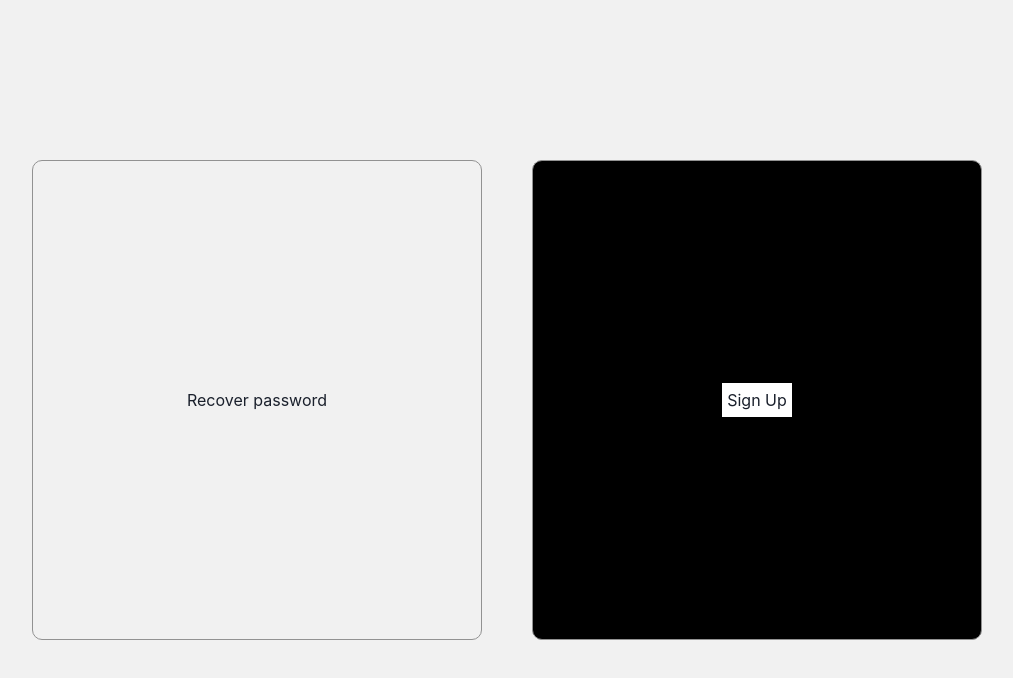
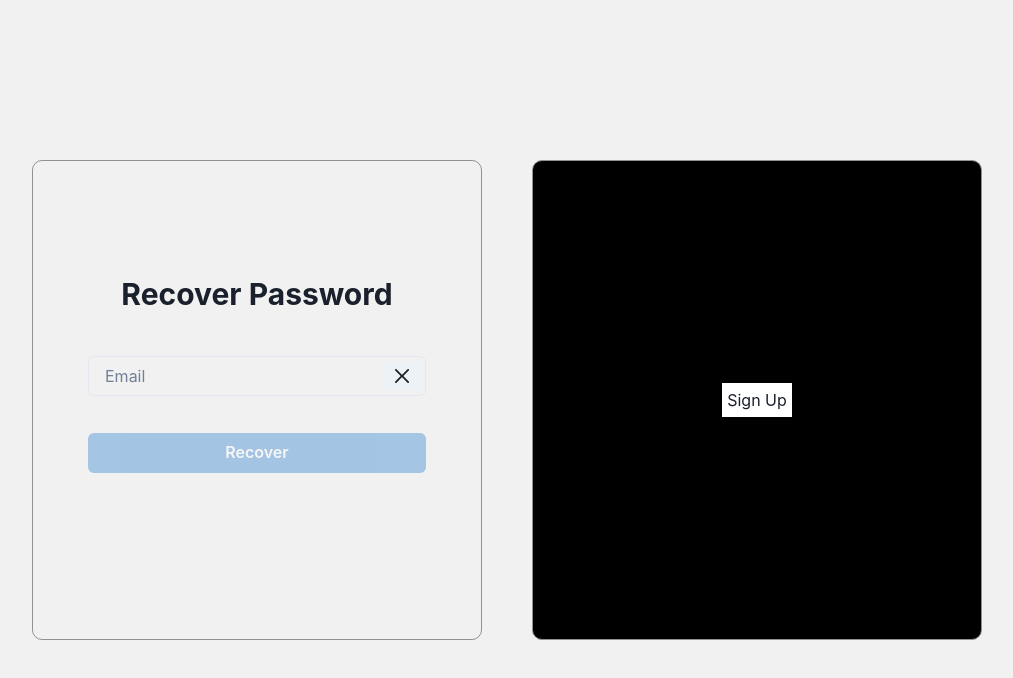
Before and after one commit to EdsonMartinelli/LoginSystem-Frontend, a React (Vite) app: page /recover in a window 1280 px wide. Shown: the top 678 px of the page, without its empty margins (133-1146 px from the left). Built offline with nearby package versions, Linux system fonts and the light colour scheme.

Commit message:
added form error

```diff
--- a/src/AppRoutes.tsx
+++ b/src/AppRoutes.tsx
@@ -1,5 +1,4 @@
 import { Routes, Route, useLocation } from 'react-router-dom'
-import { AnimatePresence } from 'framer-motion'
 import { Home } from './pages/Home/Home'
 import { SignUp } from './pages/SignUp'
 import { Login } from './pages/Login'
@@ -10,11 +9,9 @@ import { AnimatedAuthLeftToRight } from './animated/AnimatedAuthLeftToRight'
 import { AnimatedAuthRightToLeft } from './animated/AnimatedAuthRighToLeft'
 import { Profile } from './pages/Profile'
 import { AuthGuard } from './guards/AuthGuard'
+import { NoAuthGuard } from './guards/NoAuthGuard'
 
 /*
-   You need to wrap the entire app with AnimationPresence. The attribute
-   exitBeforeEnter will wait a render component finish the animetion for
-   start another.
 
    You need to pass location, and key in Routes because frame-motion use
    this information internally in page animation transition and others
@@ -30,21 +27,17 @@ function AppRoutes() {
       <Route path="/" element={<Home />} />
 
       <Route element={<AnimatedAuthRightToLeft />}>
-        <Route path="/login" element={<Login orientation={'RightToLeft'}/>}/>
-        <Route path="/recover" element={<RecoverPassword />}/>
+        <Route path="/login" element={<NoAuthGuard><Login orientation={'RightToLeft'}/></NoAuthGuard>}/>
+        <Route path="/recover" element={<NoAuthGuard><RecoverPassword orientation={'RightToLeft'}/></NoAuthGuard>}/>
       </Route>
 
       <Route element={<AnimatedAuthLeftToRight />}>
-        <Route path="/signup" element={<SignUp />}/>
-        <Route path="/active/:id" element={<ConfirmEmail />}/>
-        <Route path="/activated" element={<AccountActivated />}/>
+        <Route path="/signup" element={<NoAuthGuard><SignUp orientation={'LeftToRight'}/></NoAuthGuard>}/>
+        <Route path="/active/:id" element={<NoAuthGuard><ConfirmEmail /></NoAuthGuard>}/>
+        <Route path="/activated" element={<NoAuthGuard><AccountActivated /></NoAuthGuard>}/>
       </Route>
 
-      <Route path="/profile" element={
-        <AuthGuard>
-          <Profile />
-        </AuthGuard>
-      } />
+      <Route path="/profile" element={<AuthGuard><Profile /></AuthGuard>} />
 
     </Routes>
   )
--- a/src/guards/AuthGuard.tsx
+++ b/src/guards/AuthGuard.tsx
@@ -12,7 +12,7 @@ export function AuthGuard({children}: authGuardProps){
     const navigate = useNavigate()
 
     useEffect(() => {
-        (async function teste() {
+        (async () => {
             try {
                 await userValidate()
                 setCanAccess(true)
--- a/src/guards/NoAuthGuard.tsx
+++ b/src/guards/NoAuthGuard.tsx
@@ -6,13 +6,13 @@ type noAuthGuardProps = {
     children: ReactNode
 }
 
-export async function NoAuthGuard({children}: noAuthGuardProps){
+export function NoAuthGuard({children}: noAuthGuardProps){
     const { userValidate } = useAuth()
-    const [ canAccess, setCanAccess] = useState<boolean>(false)
+    const [ canAccess, setCanAccess ] = useState<boolean>(false)
     const navigate = useNavigate()
 
     useEffect(() => {
-        (async function teste() {
+        (async () => {
             try {
                 await userValidate()
                 navigate('/profile')
--- a/src/pages/RecoverPassword.tsx
+++ b/src/pages/RecoverPassword.tsx
@@ -1,5 +1,59 @@
-export function RecoverPassword() {
+import { Button, Flex, Text, Heading, VStack } from "@chakra-ui/react"
+import { FormEvent, useRef, useState } from "react"
+import { TextInput } from "../components/TextInput"
+import { typeOrientationAuthAnimation } from "../constraints/types/AnimatedAuth"
+import { typeTextfieldRef } from "../constraints/types/TextFieldRef"
+import { emailConsistency } from "../constraints/verifiers/emailConsistency"
+
+export function RecoverPassword({ orientation } : { orientation : typeOrientationAuthAnimation }) {
+
+    const emailRef = useRef<typeTextfieldRef>(null)
+    const [isValidEmail, setIsValidEmail] = useState<boolean>(false)
+    const [isLoading, setIsLoading] = useState<boolean>(false)
+
+    const [formError, setFormError] = useState<string>("")
+
+    function recoverPasswordHandler(event : FormEvent){
+        event.preventDefault()
+        setIsLoading(true)
+        setInterval(() => {
+            setIsLoading(false)
+            setFormError("falha")
+        }, 3000)
+    }
+
     return (
-        <h1>Recover password</h1>
+        <div>
+            <Flex width="full" height="80px" align="flex-start" justify="center">
+                <Heading size='lg'>Recover Password</Heading>
+            </Flex>
+            <form>
+                <VStack id="form-stack" width="full" spacing={8}>
+                    <TextInput
+                        type='email'
+                        placeholder='Email'
+                        reference={emailRef}
+                        isValidState={isValidEmail}
+                        setIsValidState={setIsValidEmail}
+                        erroMessage="Invalid email."
+                        verifyFunction={emailConsistency}
+                    />
+                    <Button
+                        colorScheme='blue'
+                        width='full'
+                        onClick={(event)=> recoverPasswordHandler(event)}
+                        isDisabled={(isValidEmail) ? false : true}
+                        isLoading = {isLoading}
+                    >
+                        Recover
+                    </Button>
+                    <Flex width="full" height="20px" align="center" justify="center">
+                        <Text fontSize='sm' color='red.500'>
+                        {formError}
+                        </Text>
+                    </Flex>
+                </VStack>
+            </form>
+        </div>
     )
 }
--- a/src/pages/SignUp.tsx
+++ b/src/pages/SignUp.tsx
@@ -1,14 +1,15 @@
 import { FormEvent, useRef, useState} from 'react'
 import { useAxios } from '../hooks/useAxios'
-import { Button, Checkbox, Heading, VStack} from '@chakra-ui/react'
+import { Button, Checkbox, Flex, Text, Heading, VStack} from '@chakra-ui/react'
 import { PasswordInput } from '../components/PasswordInput'
 import { ArrowForwardIcon } from '@chakra-ui/icons'
 import { TextInput } from '../components/TextInput'
 import { typeTextfieldRef } from '../constraints/types/TextFieldRef'
 import { usernameConsistency } from '../constraints/verifiers/usernameConsistency'
 import { emailConsistency } from '../constraints/verifiers/emailConsistency'
+import { typeOrientationAuthAnimation } from '../constraints/types/AnimatedAuth'
 
-export function SignUp(){
+export function SignUp({ orientation } : { orientation : typeOrientationAuthAnimation }){
 
   const usernameRef = useRef<typeTextfieldRef>(null)
   const emailRef = useRef<typeTextfieldRef>(null)
@@ -20,6 +21,8 @@ export function SignUp(){
   const [isValidTerms, setIsValidTerms] = useState<boolean>(false)
   const [isLoading, setIsLoading] = useState<boolean>(false)
 
+  const [formError, setFormError] = useState<string>("")
+
   function signupHandler(event: FormEvent<HTMLButtonElement>){
     event.preventDefault();
     setIsLoading(true)
@@ -30,7 +33,8 @@ export function SignUp(){
       }).then(response => {
         console.log(response.data)
       }).catch(error => {
-        console.log(error.response.data)
+        setFormError(error?.message || error.response.data.error)
+        console.log(error?.message || error.response.data.error)
       }).finally(()=>{
         setIsLoading(false)
       })
@@ -86,6 +90,11 @@ export function SignUp(){
           >
             Sign up
           </Button>
+          <Flex width="full" height="20px" align="center" justify="center">
+            <Text fontSize='sm' color='red.500'>
+              {formError}
+            </Text>
+          </Flex>
         </VStack>
       </form>
     </div>
--- a/src/providers/AuthProvider.tsx
+++ b/src/providers/AuthProvider.tsx
@@ -24,12 +24,12 @@ export const AuthContext = createContext<authContextProps>({} as authContextProp
 
 export function AuthProvider({children}: {children: ReactNode}){
 
-    const [user, setUser] = useState<User| undefined>(undefined)
+    const [user, setUser] = useState<User | undefined>(undefined)
 
     async function userLogin({email, password} : loginProps ) {
         const response = await useAxios.post('/login', { email, password })
 
-        if (response.status >= 400) throw new Error()
+        if (response.status >= 400) throw new Error("Email or password is incorrect.")
 
         localStorage.setItem("token_login_system", response.data.token)
         const decoded = jwt_decode(response.data.token) as User
@@ -50,14 +50,14 @@ export function AuthProvider({children}: {children: ReactNode}){
 
         if(!token) {
             userLogout()
-            throw new Error()
+            throw new Error("There is no token!")
         }
 
         const response = await useAxios.get('/revalidateToken')
 
         if (response.status >= 400) {
             userLogout()
-            throw new Error()
+            throw new Error("Token is expired or invalid!")
         }
 
         localStorage.setItem("token_login_system", response.data.token)
```
Also changed, not shown: src/App.tsx (+8 -1 lines), src/pages/Login.tsx (+15 -12 lines).
